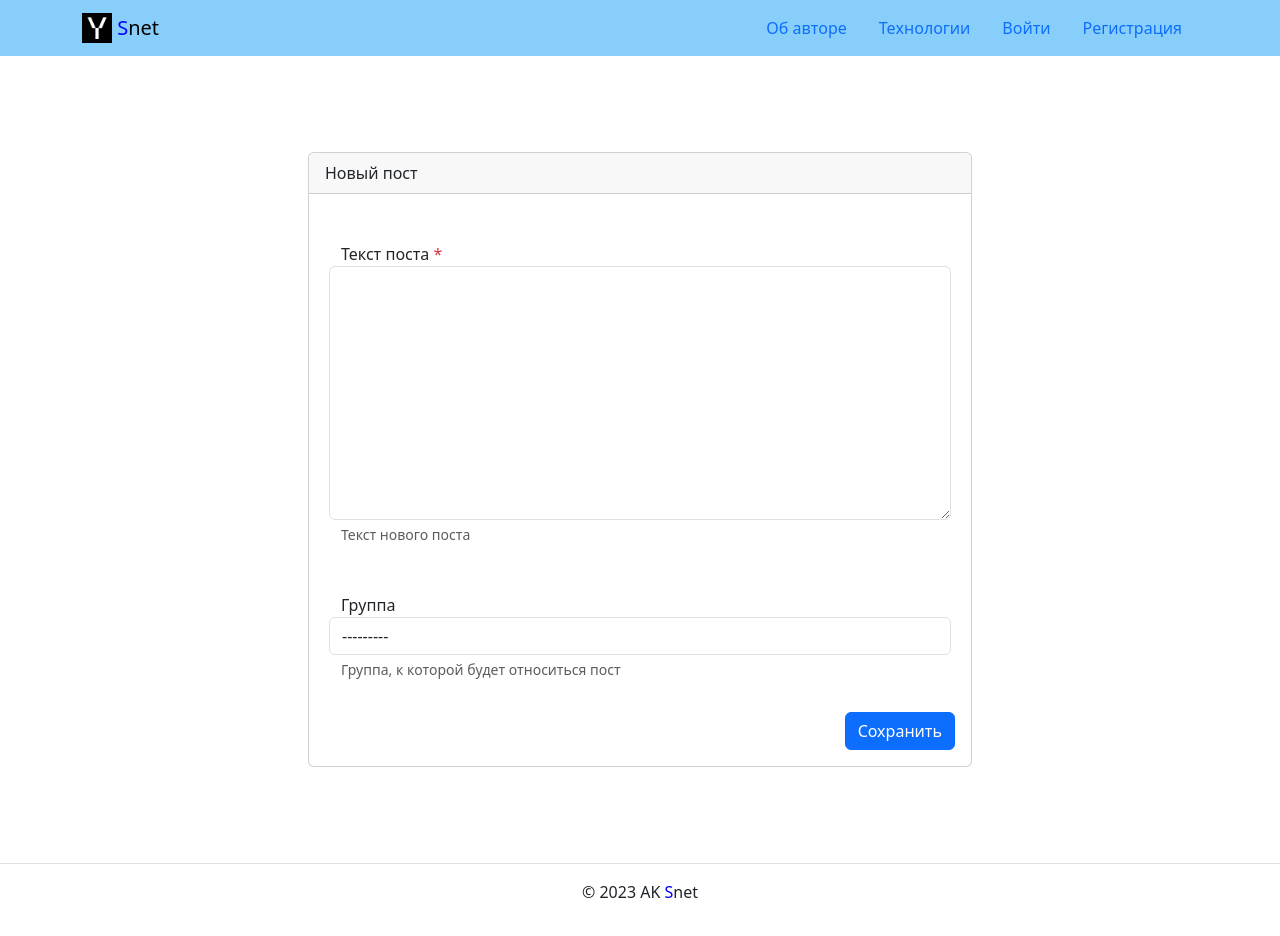
After one commit to andreykhan/social_network, a Django app: page /create/ in a window 1280 px wide. The commit adds this page. Run offline with Django 3.2, Linux system fonts and the light colour scheme; data that the repository does not hold is empty; some libraries are stand-ins or nearby versions.

Commit message:
added create post page

```diff
--- /dev/null
+++ b/social_network/posts/forms.py
@@ -0,0 +1,8 @@
+from django import forms
+from .models import Post
+
+
+class CreatePost(forms.ModelForm):
+    class Meta:
+        model = Post
+        fields = ('text', 'group')
--- a/social_network/posts/models.py
+++ b/social_network/posts/models.py
@@ -19,6 +19,7 @@ class Post(models.Model):
     author = models.ForeignKey(
         User,
         on_delete=models.CASCADE,
+        null=True,
         related_name='posts'
     )
     group = models.ForeignKey(
--- a/social_network/posts/urls.py
+++ b/social_network/posts/urls.py
@@ -8,4 +8,5 @@ urlpatterns = [
     path('group/<slug:slug>/', views.posts, name='group'),
     path('profile/<slug:username>/', views.profile, name='profile'),
     path('posts/<int:post_id>', views.post_detail, name='post_detail'),
+    path('create/', views.post_create, name='post_create'),
 ]
--- a/social_network/posts/views.py
+++ b/social_network/posts/views.py
@@ -1,6 +1,8 @@
-from django.shortcuts import render, get_object_or_404
+from django.shortcuts import render, get_object_or_404, redirect
 from .models import Post, Group, User
 from django.core.paginator import Paginator
+from .forms import CreatePost
+from django.views.decorators.csrf import csrf_exempt
 
 
 def index(request):
@@ -57,5 +59,17 @@ def post_detail(request, post_id):
     return render(request, template, context)
 
 
-def post_create():
-    pass
+@csrf_exempt
+def post_create(request):
+    template = 'posts/create_post.html'
+    grouplist = Group.objects.all()
+    if request.method == 'POST':
+        form = CreatePost(request.POST)
+        if form.is_valid():
+            post = form.save(commit=False)
+            post.author = request.user
+            post.save()
+            return redirect('posts:profile', username=request.user)
+    else:
+        form = CreatePost()
+    return render(request, template, {'form': form, 'grouplist':grouplist})
--- a/social_network/templates/includes/header.html
+++ b/social_network/templates/includes/header.html
@@ -25,7 +25,7 @@
         {% if user.is_authenticated %}
         <li class="nav-item">
           <a class="nav-link"
-          href="<!--  -->">Новая запись</a>
+          href="{% url 'posts:post_create' %}">Новая запись</a>
         </li>
         <li class="nav-item">
           <a class="nav-link {% if view_name  == 'users:password_reset_form' %}active{% endif %}"
--- /dev/null
+++ b/social_network/templates/posts/create_post.html
@@ -0,0 +1,58 @@
+{% extends 'base.html' %}
+{% block title %}
+<title>New post</title>
+{% endblock %}
+{% block content %}
+<main>
+  <main>
+    <div class="container py-5">
+      <div class="row justify-content-center">
+        <div class="col-md-8 p-5">
+          <div class="card">
+            <div class="card-header">
+              Новый пост
+            </div>
+            <div class="card-body">
+              <form method="post" action={% url 'posts:post_create' %}>
+                {% csrf_token %}
+                <input type="hidden" name="csrfmiddlewaretoken" value="">
+                <div class="form-group row my-3 p-3">
+                  <label for="id_text">
+                    Текст поста
+                    <span class="required text-danger" >*</span>
+                  </label>
+                  <textarea name="text" cols="40" rows="10" class="form-control" required id="id_text">
+                  </textarea>
+                  <small id="id_text-help" class="form-text text-muted">
+                    Текст нового поста
+                  </small>
+                </div>
+                <div class="form-group row my-3 p-3">
+                  <label for="id_group">
+                    Группа
+                  </label>
+                  <select name="group" class="form-control" id="id_group">
+                    <option value="" selected>---------</option>
+                    {% for obj in grouplist %}
+                    <option value="1">{{ obj }}</option>
+                    {% endfor %}
+                  </select>
+                  <small id="id_group-help" class="form-text text-muted">
+                    Группа, к которой будет относиться пост
+                  </small>
+                </div>
+                <div class="d-flex justify-content-end">
+                  <button type="submit" class="btn btn-primary">
+                    Сохранить
+                  </button>
+                </div>
+              </form>
+            </div>
+          </div>
+        </div>
+      </div>
+    </div>
+  </main>
+</main>
+{% include 'includes/paginator.html' %}
+{% endblock %}
```
Also changed, not shown: social_network/posts/migrations/0005_auto_20230518_1514.py (added).
